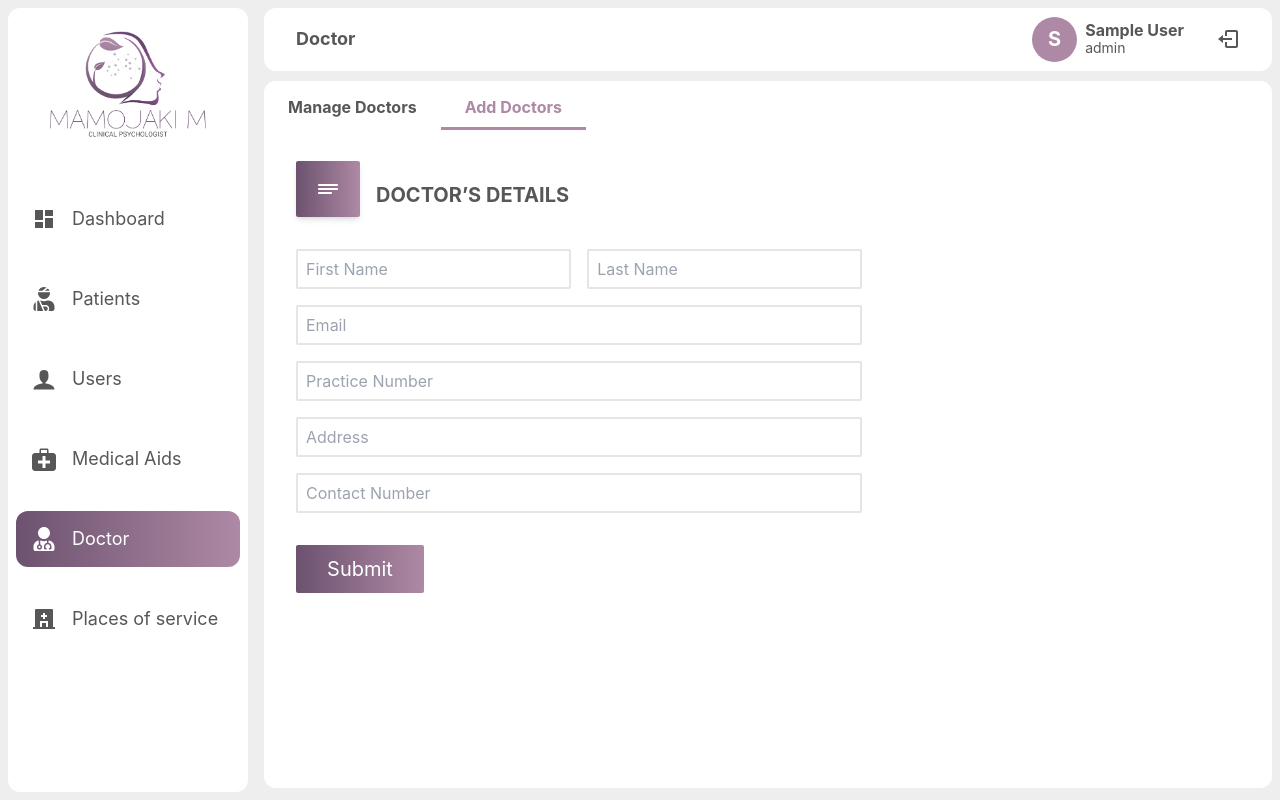
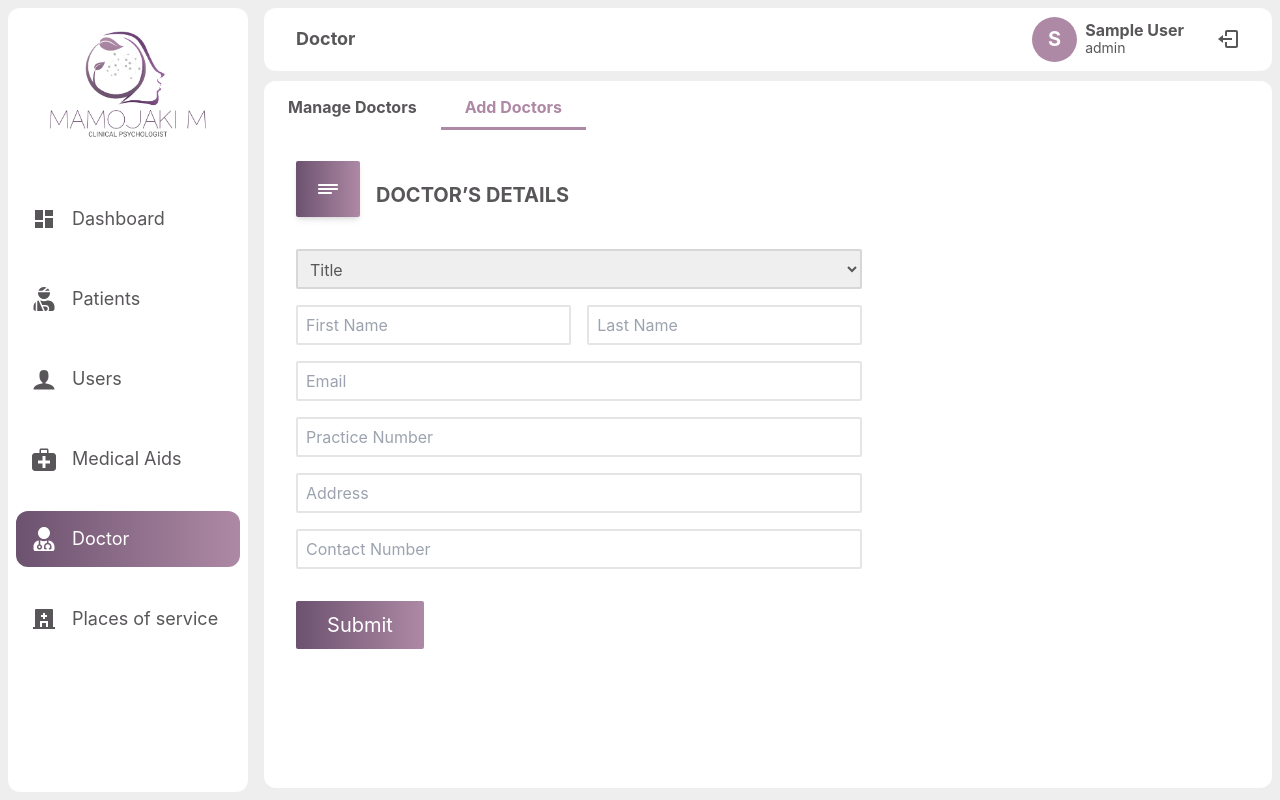
Before and after one commit to JulmonEmpire/CMS, a React (Vite) app: page /doctors/add in a window 1280 px wide. Built offline with nearby package versions, Linux system fonts and the light colour scheme; no server answers; the database is empty; sample sign-in values are in the browser's storage.

Commit message:
added title in add doctor form

```diff
--- a/src/components/Doctor/AddDoctor.jsx
+++ b/src/components/Doctor/AddDoctor.jsx
@@ -10,6 +10,7 @@ import { toast } from 'react-toastify';
 import * as Yup from 'yup';
 
 const validationSchema = Yup.object().shape({
+  title: Yup.string().required('Title is required'),
   firstName: Yup.string().required('First Name is required'),
   lastName: Yup.string().required('Last Name is required'),
   email: Yup.string().email('Invalid email address').required('Email is required'),
@@ -22,7 +23,7 @@ export default function AddDoctor() {
 
   const formRef = useRef();
   const navigate = useNavigate();
-  const queryClient=useQueryClient();
+  const queryClient = useQueryClient();
 
   const doctorMutation = useMutation({
     mutationFn: async (data) => {
@@ -41,17 +42,18 @@ export default function AddDoctor() {
   const formSubmitHandler = async (e) => {
     e.preventDefault();
 
-    let time=new Date();
-    time=time.getTime()
+    let time = new Date();
+    time = time.getTime()
 
     let data = {
+      title: formRef.current.title.value,
       firstName: formRef.current.firstName.value,
       lastName: formRef.current.lastName.value,
       email: formRef.current.email.value,
       practiceNumber: formRef.current.practiceNumber.value,
       address: formRef.current.address.value,
       contactNumber: formRef.current.contactNumber.value,
-      createdAt:time
+      createdAt: time
     }
     try {
       await validationSchema.validate(data, { abortEarly: false });
@@ -71,6 +73,14 @@ export default function AddDoctor() {
         <h1 className='self-end mb-2 font-bold text-xl text-[#595659]'>DOCTOR’S DETAILS</h1>
       </div>
       <form onSubmit={formSubmitHandler} ref={formRef} className='py-8 flex flex-col gap-4 w-[60%] text-[#595659]'>
+        <select name='title' className='outline border-[2px] h-10 p-2 border-[rgba(0,0,0,0.1)] rounded-sm w-[100%]'>
+          <option selected disabled value={"null"}>Title</option>
+          <option value={"Prof"}>Prof</option>
+          <option value={"Dr"}>Dr</option>
+          <option value={"Miss"}>Mr</option>
+          <option value={"Ms"}>Ms</option>
+          <option value={"Miss"}>Mrs</option>
+        </select>
         <div className='flex gap-4'>
           <input className='outline border-[2px] h-10 p-2 border-[rgba(0,0,0,0.1)] rounded-sm w-[50%]' placeholder='First Name' name='firstName' />
           <input className='outline border-[2px] h-10 p-2 border-[rgba(0,0,0,0.1)] rounded-sm w-[50%]' placeholder='Last Name' name='lastName' />
--- a/src/components/Doctor/DoctorRow.jsx
+++ b/src/components/Doctor/DoctorRow.jsx
@@ -9,7 +9,7 @@ export default function DoctorRow({ doctor, index }) {
   const navigate = useNavigate()
   const [showContextMenu, setContextMenu] = useState(false);
   const queryClient = useQueryClient();
-  const [loading,setLoading]=useState();
+  const [loading, setLoading] = useState();
 
   useEffect(() => {
     document.addEventListener("click", handleClickOutside);
@@ -40,6 +40,7 @@ export default function DoctorRow({ doctor, index }) {
   return (
     <tr key={doctor?.id} style={index % 2 !== 0 ? { backgroundColor: "#EEEEEE" } : {}} className="h-12">
       <td className='p-2 font-[500]'>{index + 1}</td>
+      <td className='p-2'>{`${doctor?.title || ""} ${doctor?.lastName}`}</td>
       <td className='p-2'>{doctor?.lastName}</td>
       <td className='p-2'>{doctor?.firstName}</td>
       <td className='p-2'>{doctor?.email}</td>
@@ -55,9 +56,9 @@ export default function DoctorRow({ doctor, index }) {
           <li onClick={(e) => { navigate("/doctors/edit", { state: doctor }) }} className='py-2 px-6 flex-1 flex justify-center select-none items-center hover:bg-[rgba(0,0,0,0.05)] transition-colors'>Edit</li>
           {!loading
             ?
-            <li onClick={(e) => { deleteDoctor();e.stopPropagation() }} className='py-2 px-6 flex-1 flex justify-center items-center hover:bg-[rgba(0,0,0,0.05)] transition-colors select-none cursor-pointer'>Delete</li>
+            <li onClick={(e) => { deleteDoctor(); e.stopPropagation() }} className='py-2 px-6 flex-1 flex justify-center items-center hover:bg-[rgba(0,0,0,0.05)] transition-colors select-none cursor-pointer'>Delete</li>
             :
-            <li className='py-2 px-6 flex-1 flex justify-center items-center hover:bg-[rgba(0,0,0,0.05)] transition-colors select-none cursor-pointer'><img className='w-[25px] m-auto' src='/Loading.svg'/></li>
+            <li className='py-2 px-6 flex-1 flex justify-center items-center hover:bg-[rgba(0,0,0,0.05)] transition-colors select-none cursor-pointer'><img className='w-[25px] m-auto' src='/Loading.svg' /></li>
           }
         </ul>
       </td>
--- a/src/components/Doctor/EditDoctor.jsx
+++ b/src/components/Doctor/EditDoctor.jsx
@@ -60,7 +60,7 @@ export default function EditDoctor() {
   const formSubmitHandler = async (e) => {
     e.preventDefault();
     let data = {
-      id:initialValues.id,
+      id: initialValues.id,
       firstName: formRef.current.firstName.value,
       lastName: formRef.current.lastName.value,
       email: formRef.current.email.value,
@@ -97,6 +97,14 @@ export default function EditDoctor() {
         <h1 className='self-end mb-2 font-bold text-xl text-[#595659]'>DOCTOR’S DETAILS</h1>
       </div>
       <form onSubmit={formSubmitHandler} ref={formRef} className='py-8 flex flex-col gap-4 w-[60%] text-[#595659]'>
+        <select defaultValue={initialValues?.title} name='title' className='outline border-[2px] h-10 p-2 border-[rgba(0,0,0,0.1)] rounded-sm w-[100%]'>
+          <option selected disabled value={"null"}>Title</option>
+          <option value={"Prof"}>Prof</option>
+          <option value={"Dr"}>Dr</option>
+          <option value={"Miss"}>Mr</option>
+          <option value={"Ms"}>Ms</option>
+          <option value={"Miss"}>Mrs</option>
+        </select>
         <div className='flex gap-4'>
           <input defaultValue={initialValues?.firstName} className='outline border-[2px] h-10 p-2 border-[rgba(0,0,0,0.1)] rounded-sm w-[50%]' placeholder='First Name' name='firstName' />
           <input defaultValue={initialValues?.lastName} className='outline border-[2px] h-10 p-2 border-[rgba(0,0,0,0.1)] rounded-sm w-[50%]' placeholder='Last Name' name='lastName' />
```
Lines whose indentation alone changed are shown as unchanged.
